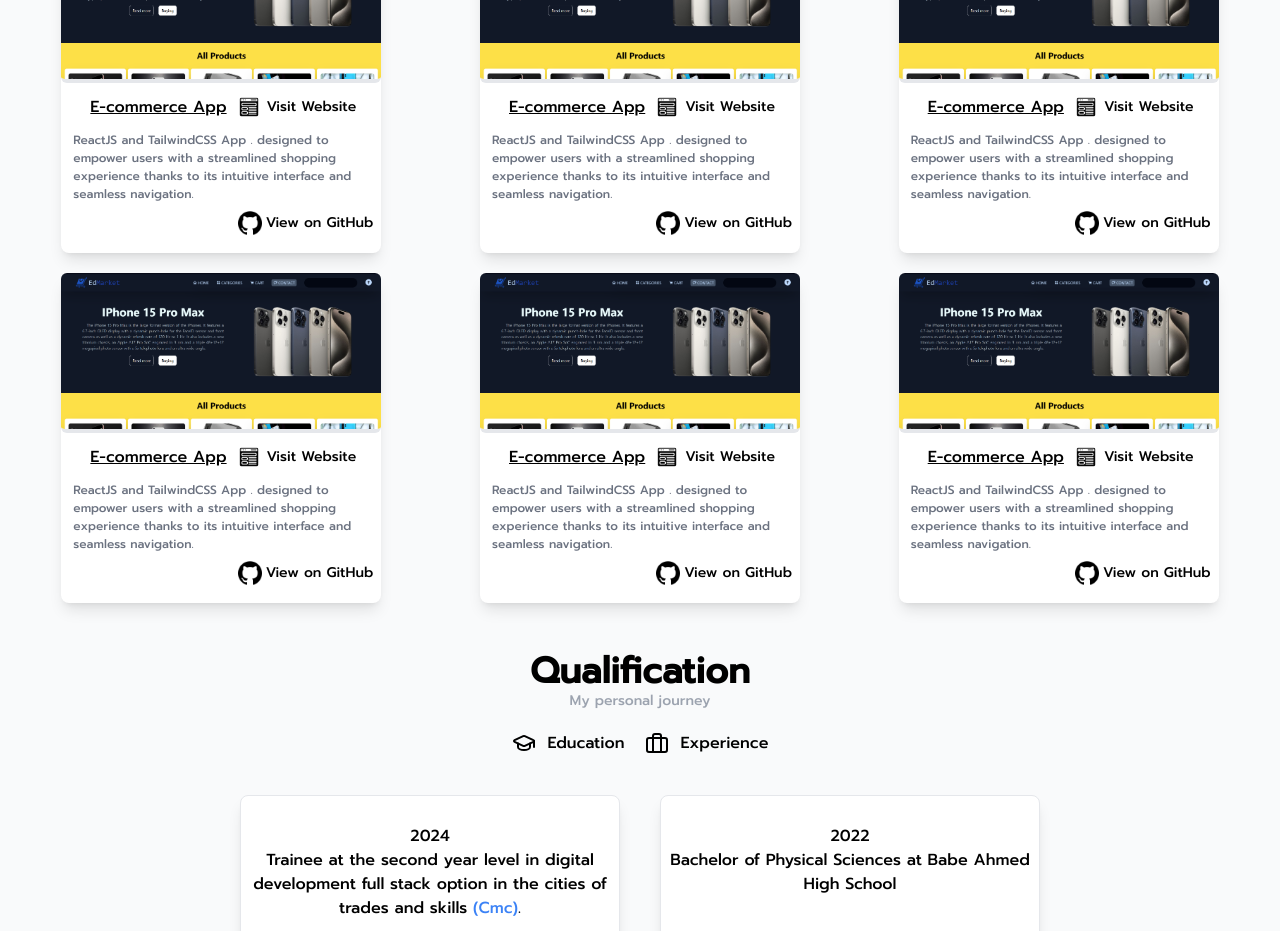
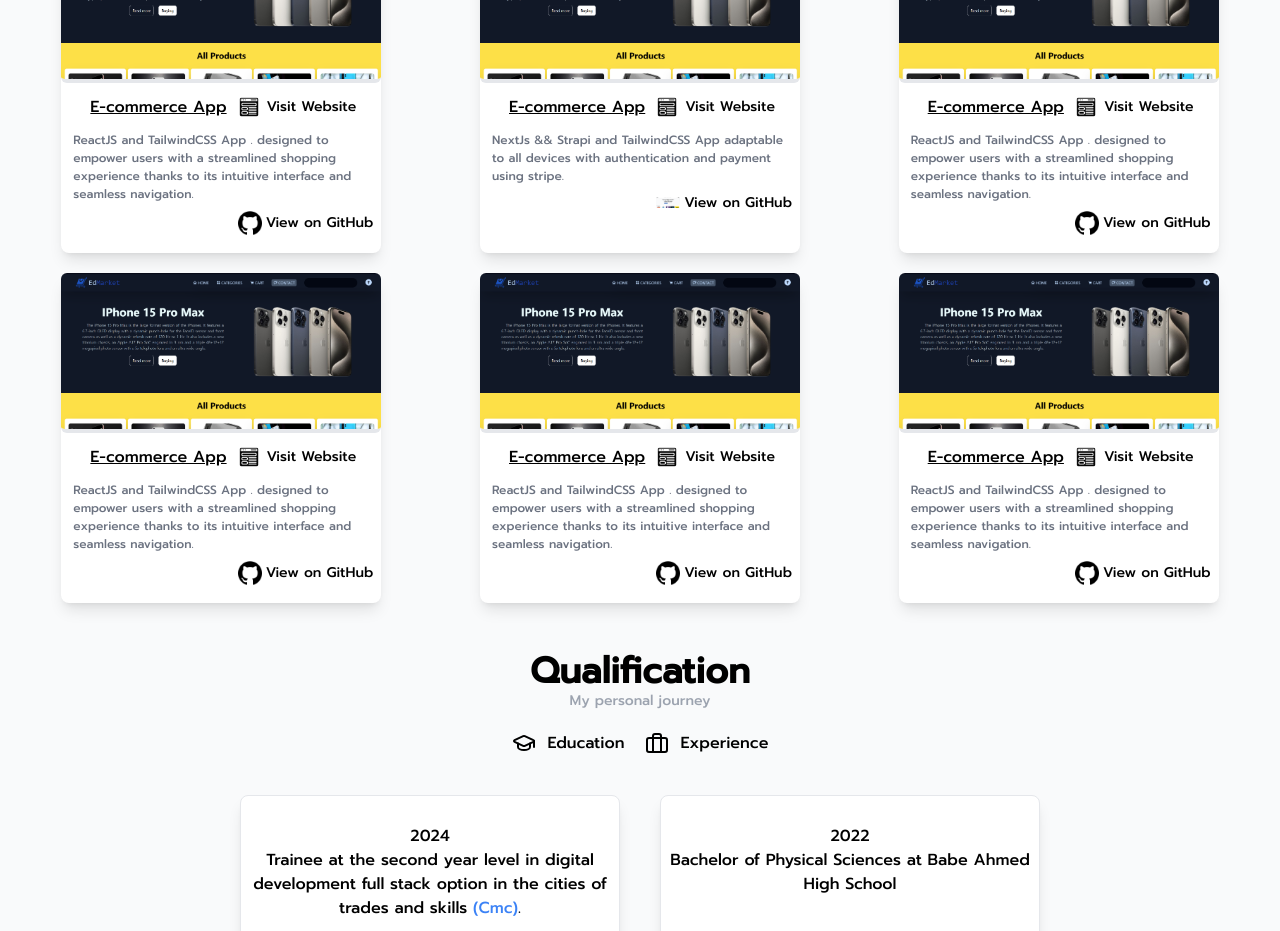
Before and after one commit to AbdellahEdaoudi/My-personal-Portfolio, a Next.js app: page / in a window 1280 px wide. Shown: the part 1780-2711 px from the top of the page. Built offline with nearby package versions, Linux system fonts and the light colour scheme.

Commit message:
add Another project 2

```diff
--- a/app/Pages/Portfolio.jsx
+++ b/app/Pages/Portfolio.jsx
@@ -55,7 +55,7 @@
           <div className="flex justify-center items-center">
             <h1 className="p-3 underline">E-commerce App </h1>
             <a
-              href="https://ecommerce-app-chi-rose.vercel.app"
+              href="https://ecom-next-strapi.vercel.app"
               className="flex items-center  pr-2"
               target="_blank"
             >
@@ -66,16 +66,15 @@
             </a>
           </div>
           <h2 className="px-3 text-[12px] pb-2  text-gray-500">
-            ReactJS and TailwindCSS App . designed to empower users with a
-            streamlined shopping experience thanks to its intuitive interface
-            and seamless navigation.
+            NextJs && Strapi and TailwindCSS  App
+            adaptable to all devices with authentication and payment using stripe.
           </h2>
           <a
-            href="https://github.com/AbdellahEdaoudi/Ecommerce-ReactApp.git"
+            href="https://github.com/AbdellahEdaoudi/Ecom-NextStrapi.git"
             className="flex items-center pr-2 float-end"
             target="_blank"
           >
-            <img src="Portfolio/github.png" width={24} alt="GitHub" />
+            <img src="Portfolio/EcommDigital.png" width={24} alt="GitHub" />
             <span className="ml-1 text-sm hover:text-blue-500">
               View on GitHub
             </span>
```
Also changed, not shown: public/Portfolio/EcommDigital.png (added).
